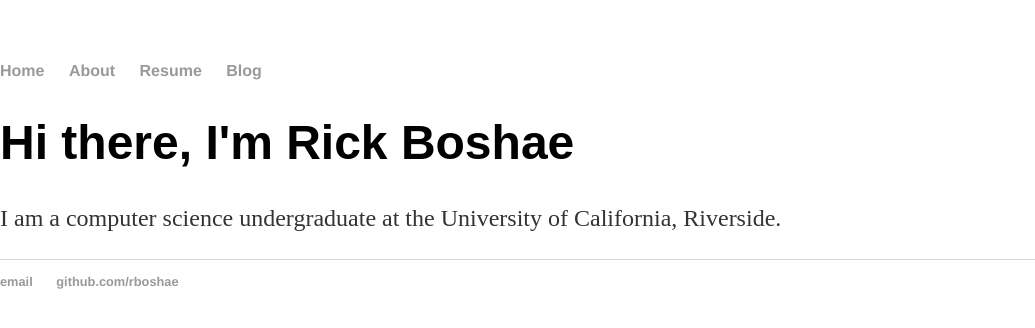
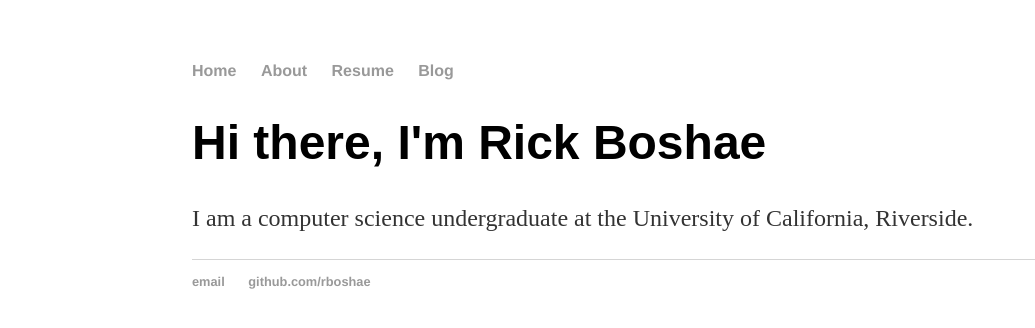
Before and after one commit to RBoshae/Personal-Website-1, a Jekyll site: the page built from index.html, in a window 1280 px wide. Shown: the top 328 px of the page, without its empty margins (0-1035 px from the left). Built offline with Jekyll 4.4.1, drawn with Linux system fonts in a browser that asks for light colours.

Commit message:
Update main.css

```diff
--- a/css/main.css
+++ b/css/main.css
@@ -1,4 +1,4 @@
-body { margin: 60px auto; width 70%; }
+body { margin: 60px auto; width: 70%; }
 
 a { text-decoration: none; color: #999; }
 a:hover { text-decoration: underline; }
```
